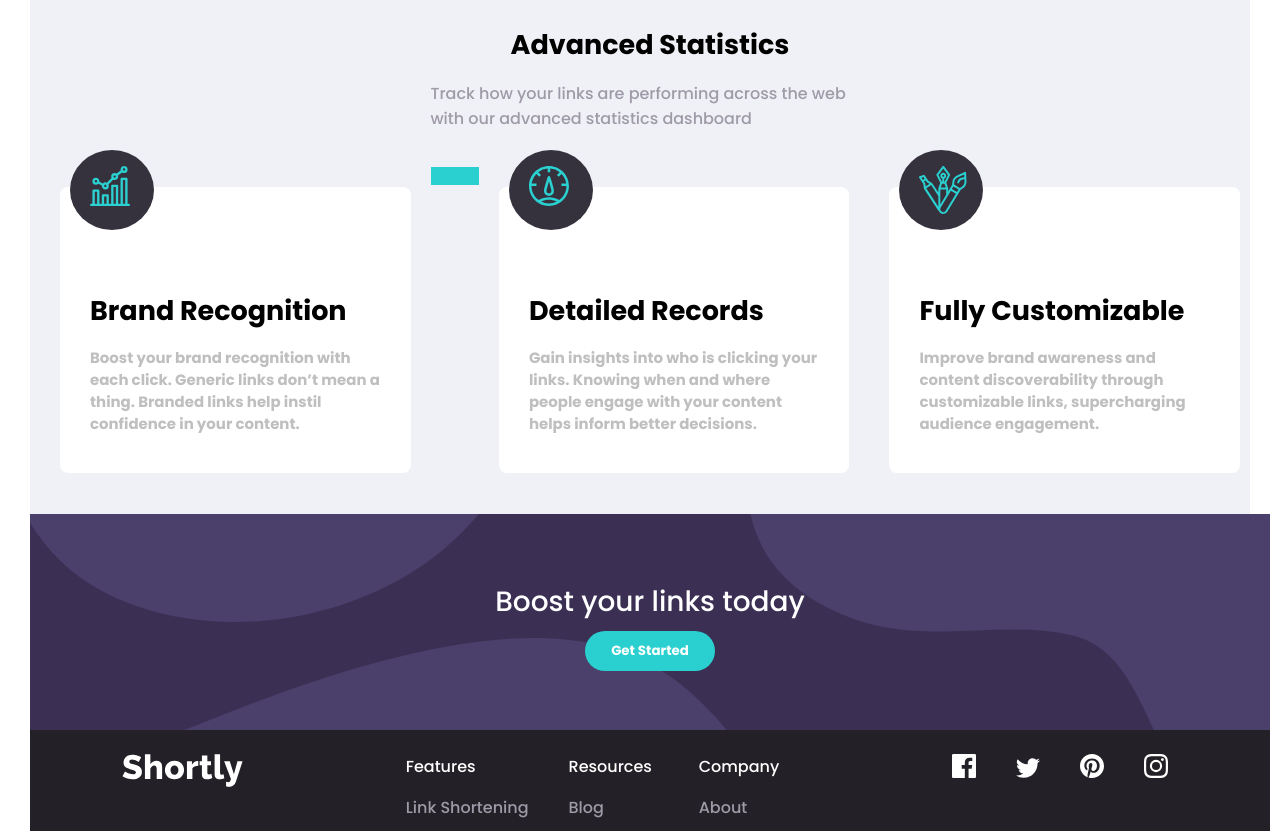
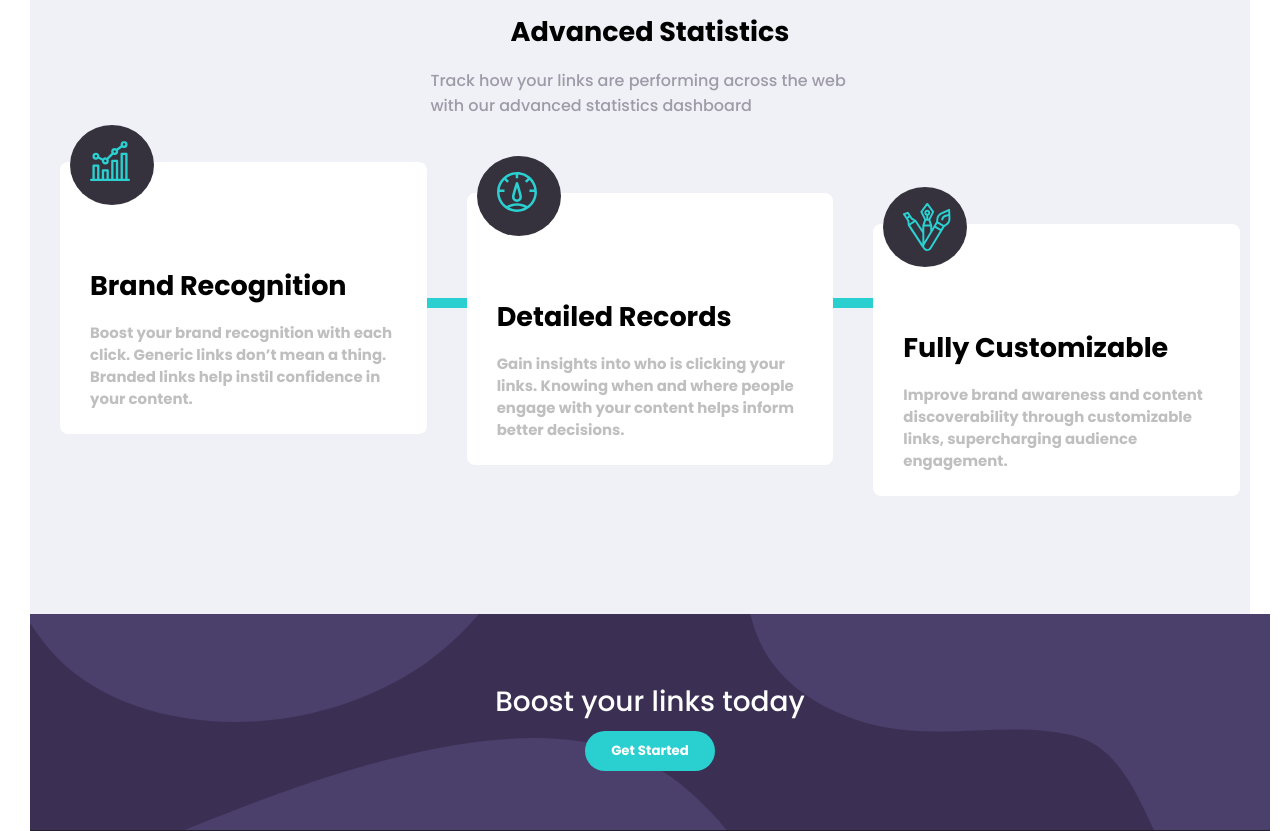
Before and after one commit to ponyma2100/url-shortening-vue, a Vue app: page / in a window 1280 px wide. Shown: the part 960-1791 px from the top of the page. Built offline with nearby package versions, Linux system fonts and the light colour scheme.

Commit message:
Modify css

```diff
--- a/src/assets/main.css
+++ b/src/assets/main.css
@@ -47,7 +47,7 @@ li:hover {
 /* buttons */
 button, .btn {
   background: var(--primary);
-  border-radius: 8px;
+  border-radius: 20px;
   border: 0;
   padding: 8px 12px;
   font-weight: 600;
--- a/src/components/Main.vue
+++ b/src/components/Main.vue
@@ -21,7 +21,7 @@
           </h5>
         </div>
       </div>
-      <div class="sticker"></div>
+      <!-- <div class="sticker"></div> -->
       <div class="box-container-center box">
         <div class="image">
           <img src="../assets/icon-detailed-records.svg" alt="" />
@@ -66,12 +66,12 @@ export default {
 <style scoped>
 article {
   width: 100%;
-  height: 900px;
+  height: 1000px;
   background: #f0f1f6;
   padding: 0;
   display: flex;
   flex-direction: column;
-  justify-content: space-between;
+  position: relative;
 }
 
 .box-container,
@@ -79,17 +79,41 @@ article {
   width: 100%;
   display: flex;
   justify-content: center;
+  z-index: 999;
+}
+
+.box-container {
+  position: relative;
 }
 
 .box {
   display: flex;
   flex-direction: column;
   width: 350px;
-  height: 270px;
+  min-height: 250px;
   background: #fff;
   border-radius: 8px;
   margin: 20px 20px;
   position: relative;
+  z-index: 999;
+}
+
+.box-container-center {
+  top: 10%;
+}
+
+.box-container-right {
+  top: 20%;
+}
+
+.box-container::after {
+  content: "";
+  width: 500px;
+  height: 10px;
+  background: hsl(180, 66%, 49%);
+  z-index: -1;
+  top: 50%;
+  position: absolute;
 }
 .image {
   background: hsl(255, 11%, 22%);
@@ -135,6 +159,8 @@ h5 {
   background-image: url("../assets/bg-boost-desktop.svg");
   background-color: hsl(257, 27%, 26%);
   background-repeat: round;
+  position: absolute;
+  bottom: 0;
 }
 .box-bottom-info {
   font-size: 28px;
--- a/src/components/UrlShorten.vue
+++ b/src/components/UrlShorten.vue
@@ -100,6 +100,7 @@ form input {
 form button {
   width: 7rem;
   height: 3rem;
+  border-radius: 8px;
 }
 
 .info {
@@ -140,6 +141,7 @@ form button {
   height: 2.5rem;
   width: 6rem;
   position: relative;
+  border-radius: 8px;
 }
 
 .copied::before {
```
